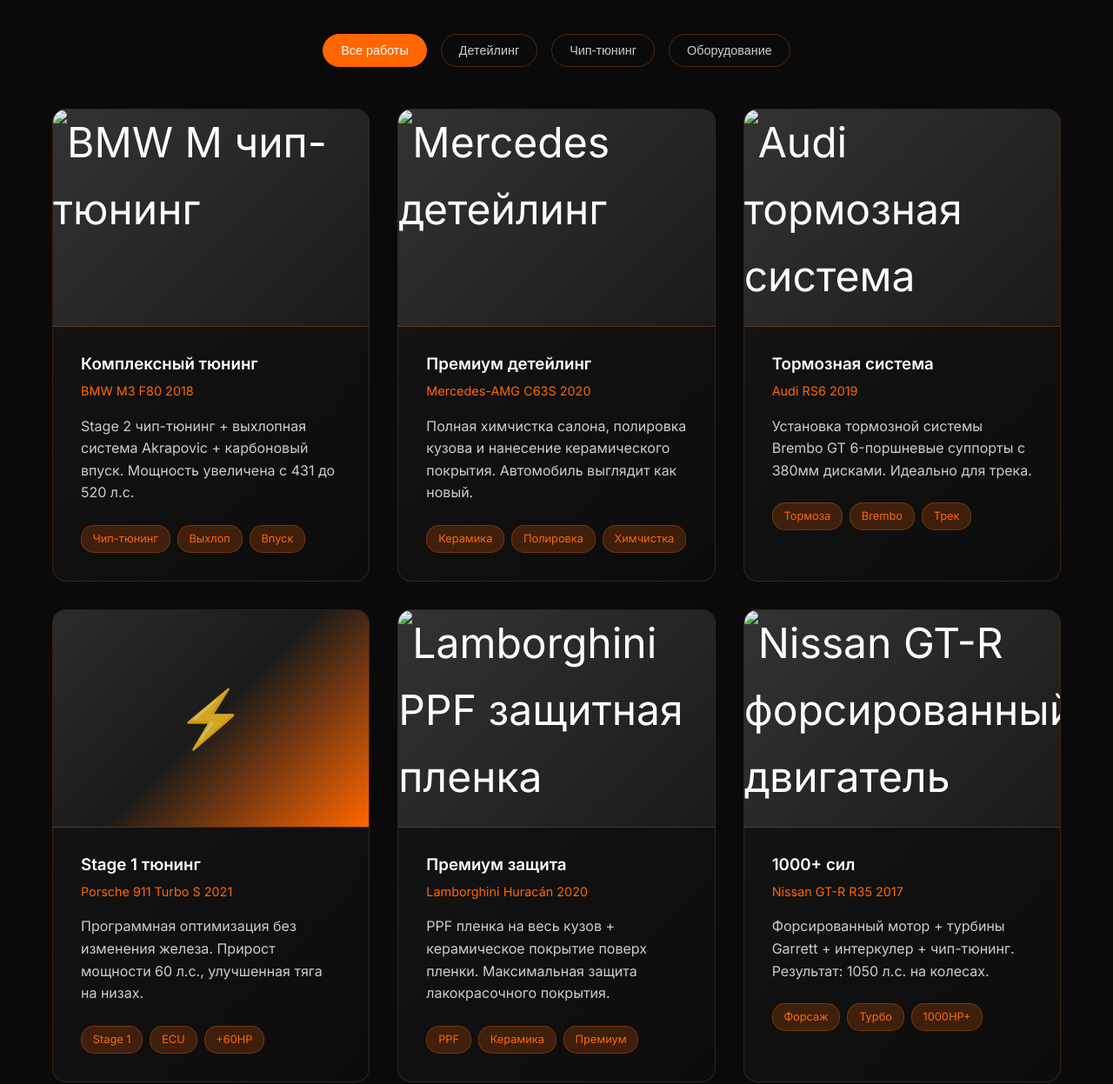
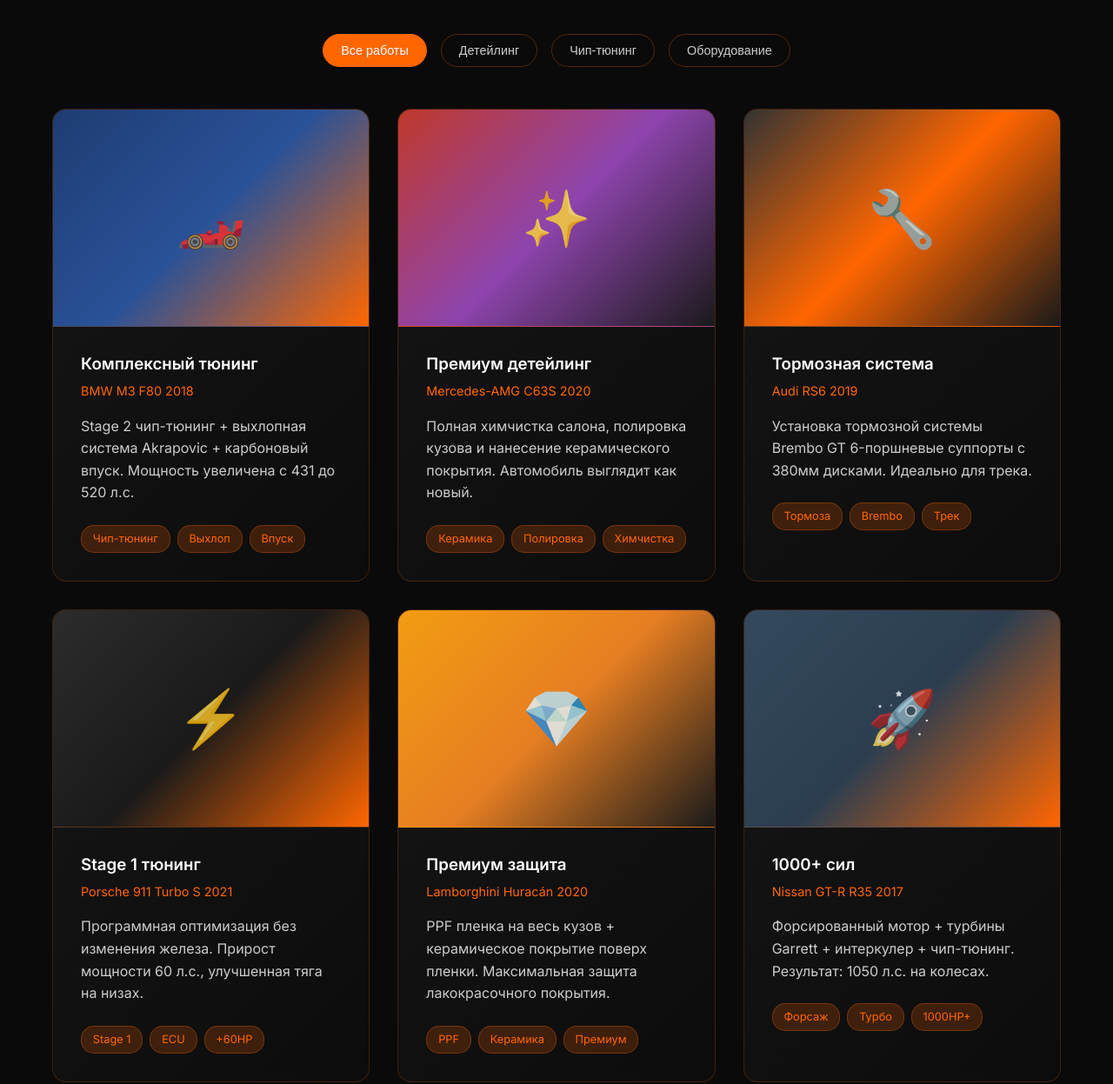
Before and after one commit to aleksandrmostachev-maker/carrot_test, a plain HTML site: page portfolio.html in a window 1280 px wide. Shown: the part 360-1607 px from the top of the page at 87% size. Drawn offline with Linux system fonts and the light colour scheme.

Commit message:
Fix missing images - return to gradient placeholders

```diff
--- a/css/style.css
+++ b/css/style.css
@@ -759,6 +759,30 @@ h1, h2, h3, h4 {
 }
 
 /* Portfolio Gradient Backgrounds */
+.bmw-gradient {
+    background: linear-gradient(135deg, #1e3c72 0%, #2a5298 50%, #ff6600 100%) !important;
+}
+
+.mercedes-gradient {
+    background: linear-gradient(135deg, #c0392b 0%, #8e44ad 50%, #1a1a1a 100%) !important;
+}
+
+.audi-gradient {
+    background: linear-gradient(135deg, #333333 0%, #ff6600 50%, #1a1a1a 100%) !important;
+}
+
+.lamborghini-gradient {
+    background: linear-gradient(135deg, #f39c12 0%, #e67e22 50%, #1a1a1a 100%) !important;
+}
+
+.lamborghini2-gradient {
+    background: linear-gradient(135deg, #27ae60 0%, #2ecc71 50%, #1a1a1a 100%) !important;
+}
+
+.gtr-gradient {
+    background: linear-gradient(135deg, #34495e 0%, #2c3e50 50%, #ff6600 100%) !important;
+}
+
 .porsche-gradient {
     background: linear-gradient(135deg, #2c2c2c 0%, #1a1a1a 50%, #ff6600 100%) !important;
 }
--- a/portfolio.html
+++ b/portfolio.html
@@ -59,8 +59,8 @@
             <div class="portfolio-grid">
                 <!-- BMW M3 Project -->
                 <div class="portfolio-item" data-category="chiptuning equipment">
-                    <div class="portfolio-image">
-                        <img src="images/bmw-m-chiptuning.jpg" alt="BMW M чип-тюнинг">
+                    <div class="portfolio-image bmw-gradient">
+                        <div class="portfolio-gradient-overlay">🏎️</div>
                     </div>
                     <div class="portfolio-content">
                         <h3>Комплексный тюнинг</h3>
@@ -76,8 +76,8 @@
 
                 <!-- Mercedes Project -->
                 <div class="portfolio-item" data-category="detailing">
-                    <div class="portfolio-image">
-                        <img src="images/mercedes-detailing.jpg" alt="Mercedes детейлинг">
+                    <div class="portfolio-image mercedes-gradient">
+                        <div class="portfolio-gradient-overlay">✨</div>
                     </div>
                     <div class="portfolio-content">
                         <h3>Премиум детейлинг</h3>
@@ -93,8 +93,8 @@
 
                 <!-- Audi Project -->
                 <div class="portfolio-item" data-category="equipment">
-                    <div class="portfolio-image">
-                        <img src="images/audi-brakes.jpg" alt="Audi тормозная система">
+                    <div class="portfolio-image audi-gradient">
+                        <div class="portfolio-gradient-overlay">🔧</div>
                     </div>
                     <div class="portfolio-content">
                         <h3>Тормозная система</h3>
@@ -127,8 +127,8 @@
 
                 <!-- McLaren Project -->
                 <div class="portfolio-item" data-category="detailing equipment">
-                    <div class="portfolio-image">
-                        <img src="images/lamborghini-ppf.jpg" alt="Lamborghini PPF защитная пленка">
+                    <div class="portfolio-image lamborghini-gradient">
+                        <div class="portfolio-gradient-overlay">💎</div>
                     </div>
                     <div class="portfolio-content">
                         <h3>Премиум защита</h3>
@@ -144,8 +144,8 @@
 
                 <!-- Nissan GTR Project -->
                 <div class="portfolio-item" data-category="equipment chiptuning">
-                    <div class="portfolio-image">
-                        <img src="images/gtr-engine.jpg" alt="Nissan GT-R форсированный двигатель">
+                    <div class="portfolio-image gtr-gradient">
+                        <div class="portfolio-gradient-overlay">🚀</div>
                     </div>
                     <div class="portfolio-content">
                         <h3>1000+ сил</h3>
@@ -161,8 +161,8 @@
 
                 <!-- Lamborghini Project -->
                 <div class="portfolio-item" data-category="equipment">
-                    <div class="portfolio-image">
-                        <img src="images/lamborghini-exhaust.jpg" alt="Lamborghini выхлопная система">
+                    <div class="portfolio-image lamborghini2-gradient">
+                        <div class="portfolio-gradient-overlay">🎵</div>
                     </div>
                     <div class="portfolio-content">
                         <h3>Спортивный выхлоп</h3>
```
Also changed, not shown: index.html (+3 -2 lines).
